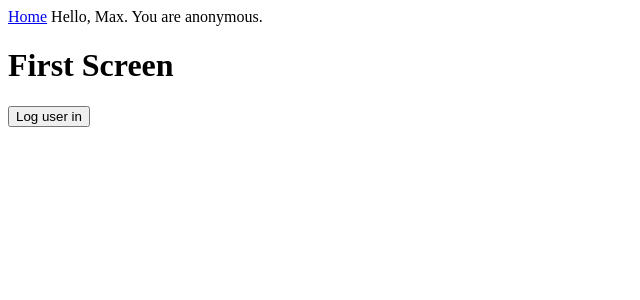
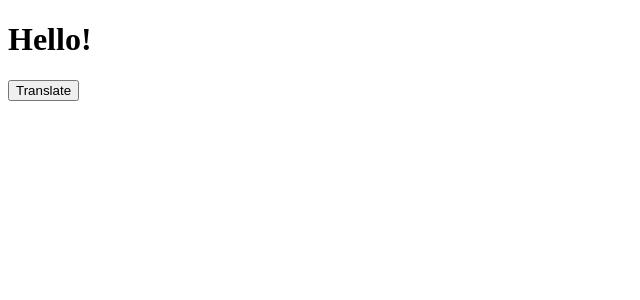
Before and after one commit to helious23/react-hook, a React (Create React App) app: page / in a window 1280 px wide. Shown: the top 300 px of the page, without its empty margins (0-640 px from the left). Built offline with nearby package versions, Linux system fonts and the light colour scheme.

Commit message:
#9.4 Building Hypoertranslate part One

```diff
--- a/src/App.js
+++ b/src/App.js
@@ -1,10 +1,12 @@
-import UserContextProvider from "./context";
+import Lang from "./context";
 import Screen from "./Screen";
+import translations from "./translations";
+
 function App() {
   return (
-    <UserContextProvider>
-      <Screen />
-    </UserContextProvider>
+    <Lang defaultLang="en" translations={translations}>
+      <Screen></Screen>
+    </Lang>
   );
 }
 
--- a/src/Header.js
+++ /dev/null
@@ -1,14 +0,0 @@
-import { useContext } from "react";
-import { UserContext } from "./context";
-
-export default function Header() {
-  const {
-    user: { name, loggedIn },
-  } = useContext(UserContext);
-  return (
-    <header>
-      <a href="#">Home</a> Hello, {name}. You are{" "}
-      {loggedIn ? "logged in." : "anonymous."}
-    </header>
-  );
-}
--- a/src/Screen.js
+++ b/src/Screen.js
@@ -1,13 +1,12 @@
-import { useContext } from "react";
-import { UserContext } from "./context";
-import Header from "./Header";
+import { useSetLang, useT } from "./context";
+
 export default function Screen() {
-  const { logUserIn } = useContext(UserContext);
+  const setLang = useSetLang();
+  const t = useT();
   return (
-    <div>
-      <Header />
-      <h1>First Screen</h1>
-      <button onClick={logUserIn}>Log user in</button>
-    </div>
+    <>
+      <h1>{t("Hello!")}</h1>
+      <button onClick={() => setLang("es")}>Translate</button>
+    </>
   );
 }
--- a/src/context.js
+++ b/src/context.js
@@ -1,18 +1,29 @@
-import React, { useState } from "react";
+import React, { useContext, useState } from "react";
 
-export const UserContext = React.createContext();
+const LangContext = React.createContext();
 
-const UserContextProvider = ({ children }) => {
-  const [user, setUser] = useState({
-    name: "Max",
-    loggedIn: false,
-  });
-  const logUserIn = () => setUser({ ...user, loggedIn: true });
+const Lang = ({ defaultLang, children, translations }) => {
+  const [lang, setLang] = useState(defaultLang);
+  const hyperTranslate = (text) => {
+    if (lang === defaultLang) {
+      return text;
+    }
+  };
   return (
-    <UserContext.Provider value={{ user, logUserIn }}>
+    <LangContext.Provider value={{ setLang, t: hyperTranslate }}>
       {children}
-    </UserContext.Provider>
+    </LangContext.Provider>
   );
 };
 
-export default UserContextProvider;
+export const useSetLang = (lang) => {
+  const { setLang } = useContext(LangContext);
+  return setLang;
+};
+
+export const useT = () => {
+  const { t } = useContext(LangContext);
+  return t;
+};
+
+export default Lang;
--- /dev/null
+++ b/src/translations.js
@@ -0,0 +1,8 @@
+const translations = {
+  es: {
+    "Hello!": "Hola!",
+    Translate: "Tradicir",
+  },
+};
+
+export default translations;
```
